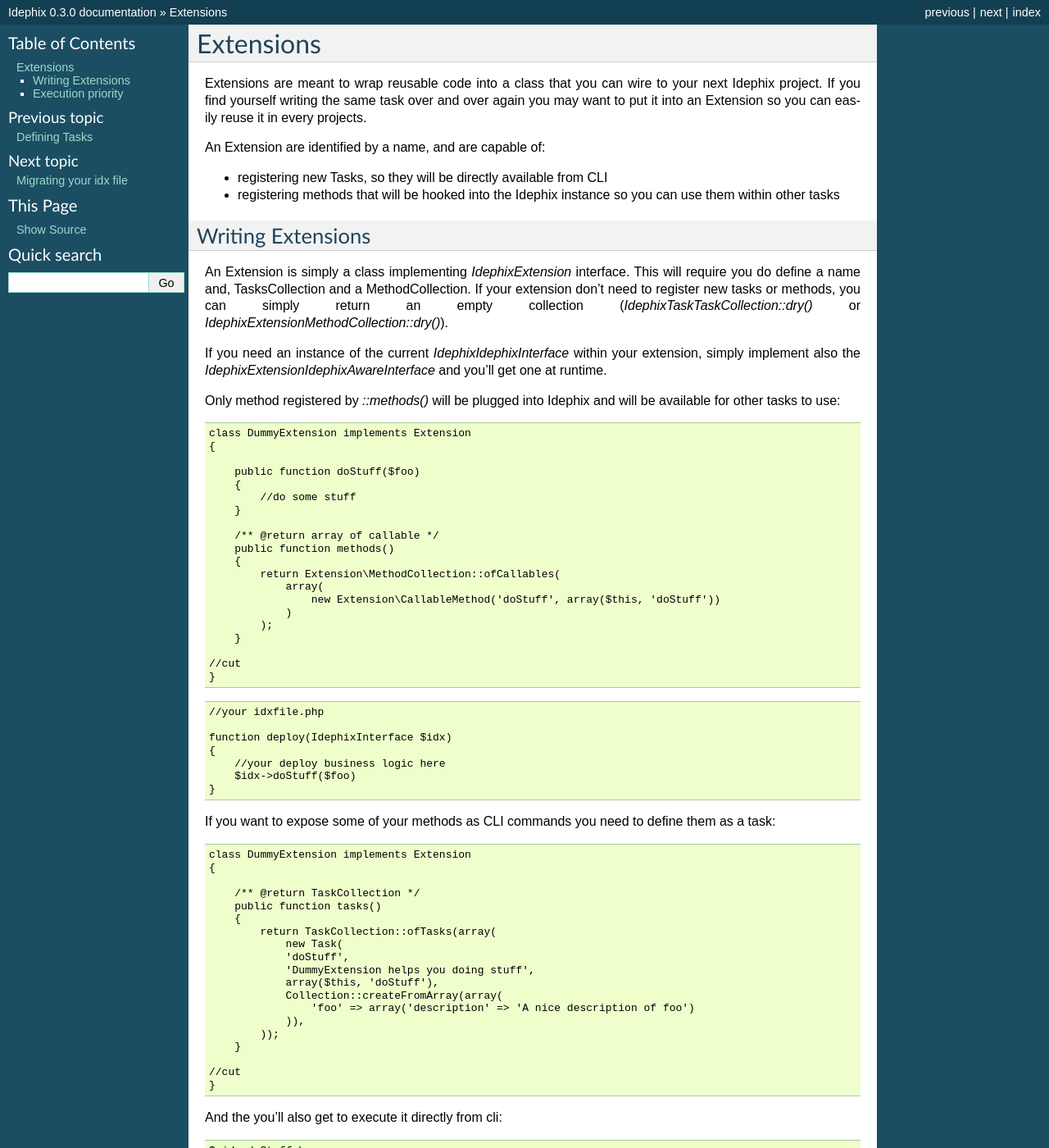
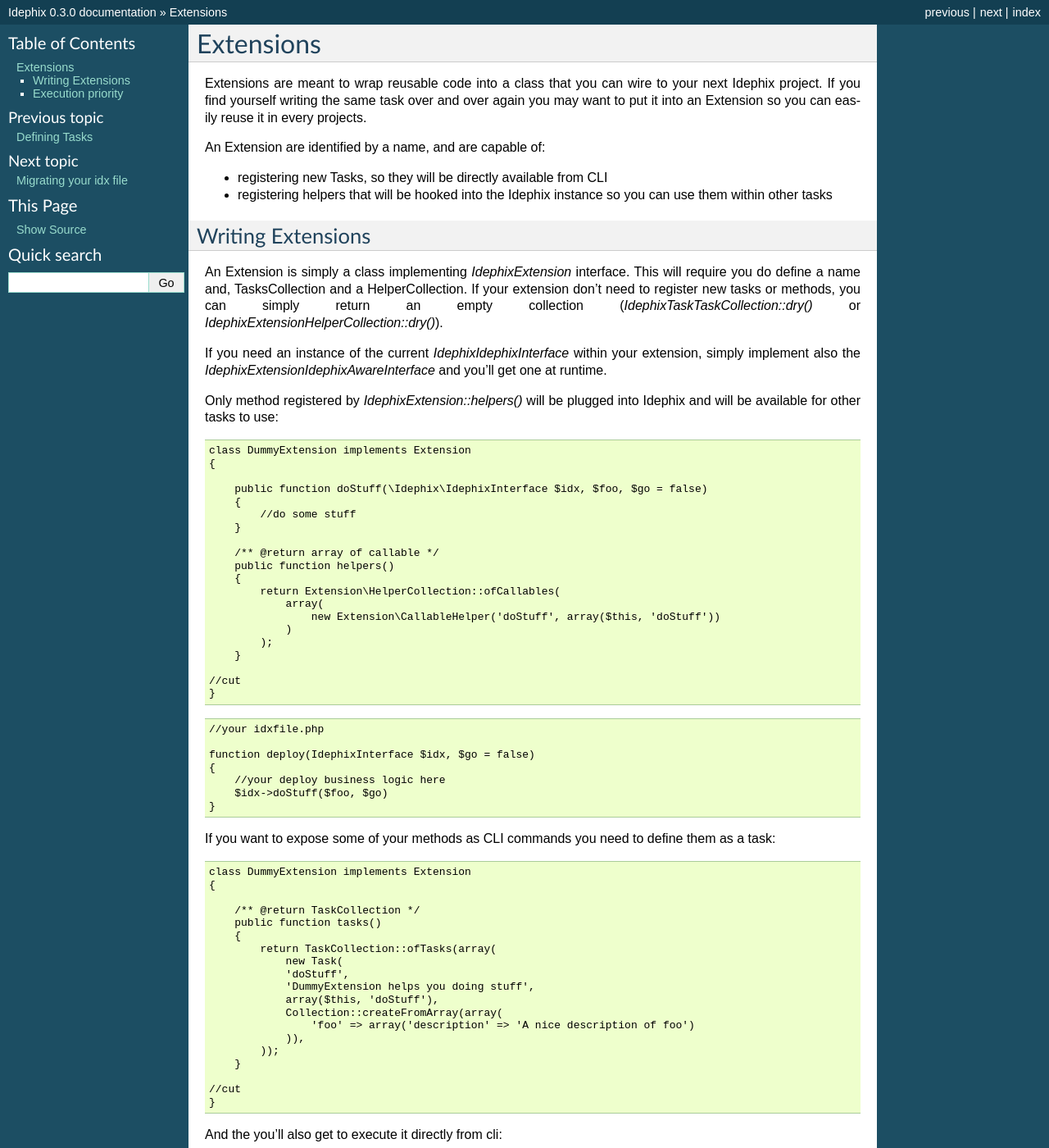
Before and after one commit to flowingis/Idephix, a Sphinx documentation site: the page built from docs/writing_extensions.rst, in a window 1280 px wide and 1400 px high. Shown: the whole window at 82% size. Built offline with Sphinx 7.4.7, drawn with Linux system fonts in a browser that asks for light colours.

Commit message:
Update doc

```diff
--- a/docs/writing_extensions.rst
+++ b/docs/writing_extensions.rst
@@ -8,36 +8,36 @@ in every projects.
 An Extension are identified by a name, and are capable of:
 
 - registering new Tasks, so they will be directly available from CLI
-- registering methods that will be hooked into the Idephix instance so you can use them within other tasks
+- registering helpers that will be hooked into the Idephix instance so you can use them within other tasks
 
 Writing Extensions
 ------------------
 
 An Extension is simply a class implementing `\Idephix\Extension` interface. This will require you do define a name
-and, TasksCollection and a MethodCollection. If your extension don't need to register new tasks or methods, you can
-simply return an empty collection (`\Idephix\Task\TaskCollection::dry()` or `\Idephix\Extension\MethodCollection::dry()`).
+and, TasksCollection and a HelperCollection. If your extension don't need to register new tasks or methods, you can
+simply return an empty collection (`\Idephix\Task\TaskCollection::dry()` or `\Idephix\Extension\HelperCollection::dry()`).
 
 If you need an instance of the current `\Idephix\IdephixInterface` within your extension, simply implement also
 the `\Idephix\Extension\IdephixAwareInterface` and you'll get one at runtime.
 
-Only method registered by `::methods()` will be plugged into Idephix and will be available for other tasks to use:
+Only method registered by `\Idephix\Extension::helpers()` will be plugged into Idephix and will be available for other tasks to use:
 
 .. code-block:: php
 
     class DummyExtension implements Extension
     {
 
-        public function doStuff($foo)
+        public function doStuff(\Idephix\IdephixInterface $idx, $foo, $go = false)
         {
             //do some stuff
         }
 
         /** @return array of callable */
-        public function methods()
+        public function helpers()
         {
-            return Extension\MethodCollection::ofCallables(
+            return Extension\HelperCollection::ofCallables(
                 array(
-                    new Extension\CallableMethod('doStuff', array($this, 'doStuff'))
+                    new Extension\CallableHelper('doStuff', array($this, 'doStuff'))
                 )
             );
         }
@@ -49,10 +49,10 @@ Only method registered by `::methods()` will be plugged into Idephix and will be
 
     //your idxfile.php
 
-    function deploy(IdephixInterface $idx)
+    function deploy(IdephixInterface $idx, $go = false)
     {
         //your deploy business logic here
-        $idx->doStuff($foo)
+        $idx->doStuff($foo, $go)
     }
 
 
@@ -84,7 +84,7 @@ And the you'll also get to execute it directly from cli:
 
 .. code-block:: bash
 
-    $ idx doStuff bar
+    $ idx doStuff bar --go
 
 
 ``Check out our `available extensions <https://github.com/ideatosrl/Idephix/tree/master/src/Idephix/Extension>`_
```
